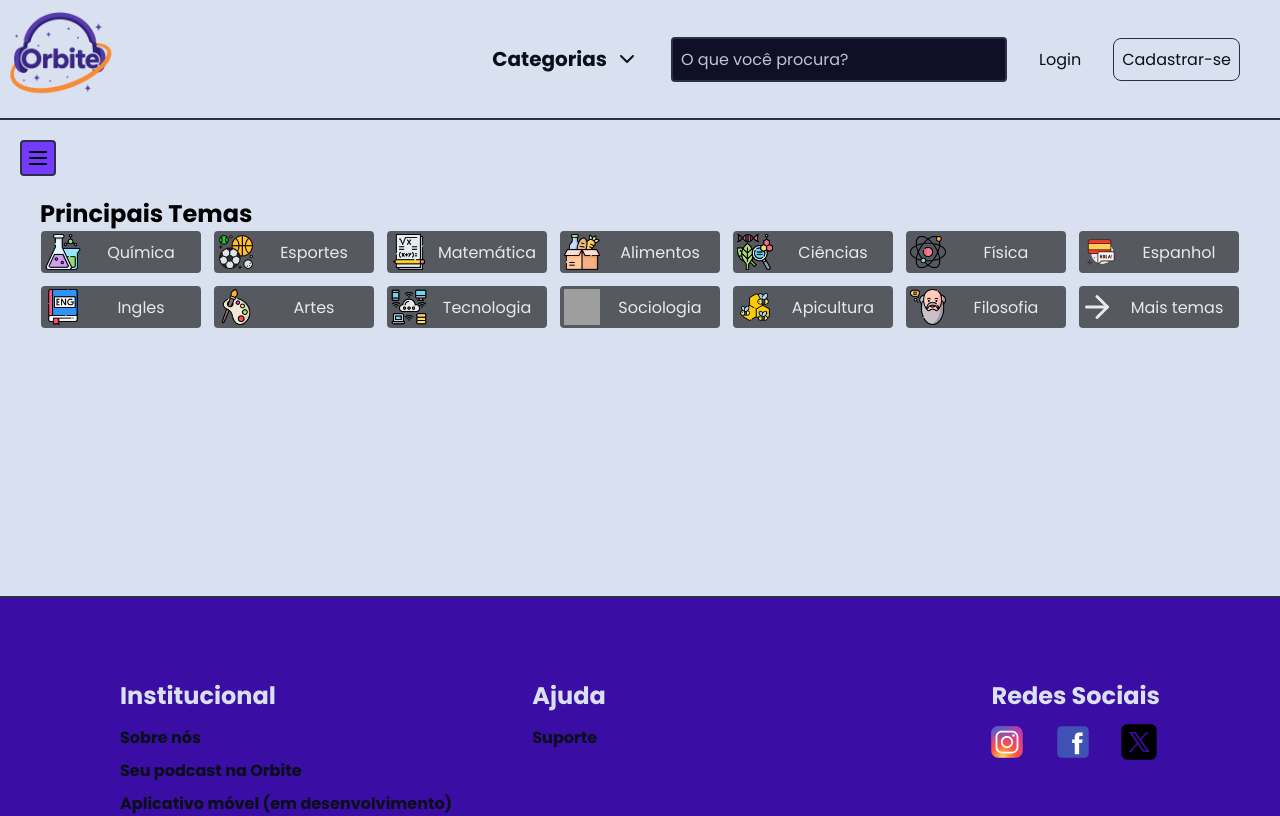
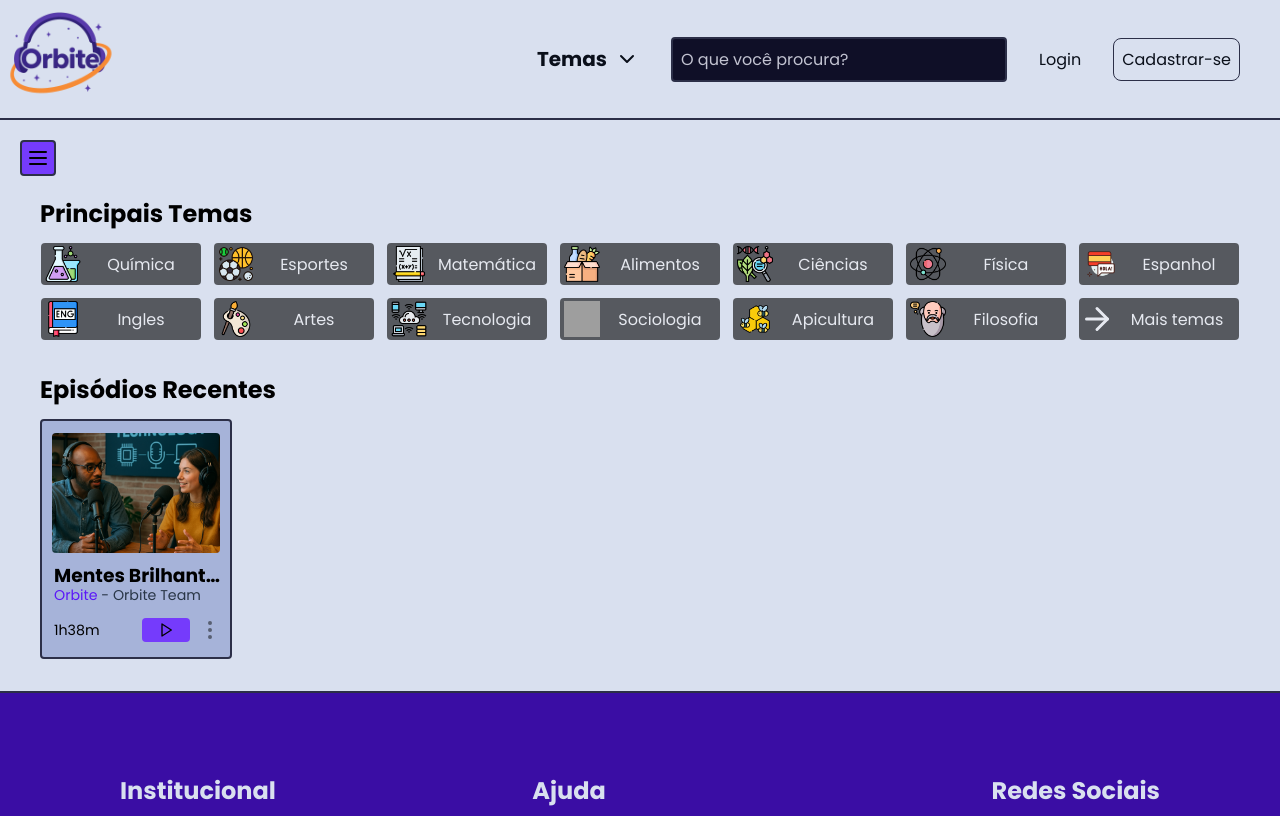
Before and after one commit to GabrielEnzoVidaldeAlmeida/orbite_react, a React (Vite) app: page / in a window 1280 px wide. Shown: the top 816 px of the page. Built offline with nearby package versions, Linux system fonts and the light colour scheme; grey boxes are pictures that could not be loaded.

Commit message:
criando cards ep para a Home

```diff
--- /dev/null
+++ b/src/components/EpCardDefault/index.tsx
@@ -0,0 +1,29 @@
+import styles from './styles.module.css'
+
+import imgchat from '../../assets/images/img-podcasts/img-eps/img_do_chat.png'
+import { EllipsisVertical, PlayIcon } from 'lucide-react'
+
+export function EpCardDefault () {
+  return (
+    <div className={styles.containerCard}>
+      <div className={styles.imgCard}>
+        <img src={imgchat} alt="" />
+      </div>
+
+      <div className={styles.textCard}>
+        <div>
+          <h3>Mentes Brilhantes</h3>
+          <p><a href='#'>Orbite</a> - Orbite Team</p>
+        </div>
+
+      <div className={styles.infoCard}>
+        <label>1h38m</label>
+          <div className={styles.btnCard}>
+            <button className={styles.btnPlay}><PlayIcon /></button>
+            <button className={styles.btnOptions}><EllipsisVertical /></button>
+          </div>
+        </div>
+      </div>
+    </div>
+  )
+}
--- /dev/null
+++ b/src/components/EpCardDefault/styles.module.css
@@ -0,0 +1,115 @@
+.containerCard {
+  border:solid 0.2rem var(--borders);
+  background: var(--background-card);
+  height: 24rem;
+  width: 19.2rem;
+  border-radius: 0.4rem;
+}
+
+.imgCard {
+  display: flex;
+  align-items: center;
+  justify-content: center;
+}
+
+.imgCard img {
+  width: 16.8rem;
+  height: 12rem;
+  margin-top: 1.2rem;
+  margin-bottom: 0.8rem;
+  border-radius: 0.4rem;
+  object-fit: cover;
+}
+
+.textCard {
+  display: flex;
+  flex-direction: column;
+  justify-content: flex-start;
+  width: 16.8rem;
+  margin-left: 1.2rem;
+  gap: 1.2rem;
+}
+
+.textCard h3 {
+  height: 2.4rem;
+  overflow: hidden;
+  text-overflow: ellipsis;
+  white-space: nowrap;
+}
+
+.textCard p {
+  font-size: 1.42rem;
+  font-weight:400;
+  color: var(--secondary-text);
+  overflow: hidden;
+  text-overflow: ellipsis;
+  white-space: nowrap;
+}
+
+.textCard a {
+  text-decoration: none;
+  color: var(--links-card-default);
+
+  justify-self: flex-start;
+  text-align: start;
+  margin-left: 0;
+}
+
+.textCard a:hover {
+  text-decoration: underline;
+}
+
+.infoCard {
+  display: flex;
+  align-items: center;
+  justify-content: space-between;
+}
+
+.infoCard label {
+  font-size: 1.42rem;
+}
+
+.btnCard {
+  display: flex;
+  justify-content: space-between;
+  gap: 0.8rem;
+}
+
+.btnPlay {
+  display: flex;
+  justify-content: center;
+  align-items: center;
+  background: var(--btn-default);
+  width: 4.8rem;
+  border: none;
+  border-radius: 0.4rem;
+  cursor: pointer;
+  transition: all 0.15s ease-in-out;
+}
+
+.btnPlay:hover {
+  filter: brightness(80%);
+}
+
+.btnPlay svg {
+  width: 1.6rem;
+  height: 1.6rem;
+}
+
+.btnOptions {
+  display: flex;
+  justify-content: center;
+  align-items: center;
+  background: transparent;
+  color: var(--options-card);
+  border: none;
+  cursor: pointer;
+}
+
+.btnOptions svg {
+  stroke: currentColor;
+}
+
+.btnOptions:hover {
+  color: var(--borders);
+}
--- a/src/components/Nav/index.tsx
+++ b/src/components/Nav/index.tsx
@@ -13,7 +13,7 @@ export function Nav () {
         </div>
 
         <div className={styles.infoNav}>
-          <strong>Categorias <ChevronDown /></strong>
+          <strong>Temas <ChevronDown /></strong>
           <input placeholder='O que você procura?'/>
           <a href='#'>Login</a>
           <a href='#' className={styles.linkRegisterNav}>Cadastrar-se</a>
--- a/src/components/pages/Index/index.tsx
+++ b/src/components/pages/Index/index.tsx
@@ -17,6 +17,7 @@ import sociologia from '../../../assets/images/icons-subject/sociologia.png'
 import apicultura from '../../../assets/images/icons-subject/apicultura.png'
 import filosofia from '../../../assets/images/icons-subject/filosofia.png'
 import { ArrowRight } from 'lucide-react'
+import { EpCardDefault } from '../../EpCardDefault'
 
 
 
@@ -48,6 +49,11 @@ export function Index () {
           <CardTheme key={index} textImg={theme?.textImg} svgIcon={theme?.svgIcon} text={theme.text} />
         ))}
       </section>
+
+      <h2>Episódios Recentes</h2>
+      <section className={styles.epsRecent}>
+        <EpCardDefault />
+      </section>
     </div>
   )
 }
--- a/src/components/pages/Index/styles.module.css
+++ b/src/components/pages/Index/styles.module.css
@@ -1,7 +1,7 @@
 .containerIndex {
   /* background-color: red; */
   width: 100%;
-  height: 40rem;
+  /* height: 40rem; */
 }
 
 .mainThemes {
@@ -13,3 +13,8 @@
   gap: 1.3rem;
   height: auto;
 }
+
+.containerIndex section {
+  margin-top: 1.2rem;
+  margin-bottom: 3.2rem;
+}
--- a/src/styles/theme.css
+++ b/src/styles/theme.css
@@ -10,9 +10,13 @@
 
     /* --primary-color: #8b5cf6; */
     --primary-color: #753bfc;
+    --links-card-default: #5b17f8;
     --links-hover: #AE95DE;
     --border-card: #7c3aed33;
+    --background-card: #A6B3D9;
     --background-menu: #99a5c8;
+    --options-card: #585f72;
+    --options-card-hover: #37373a;
 
     --btn-default: #753bfc;
     --background-btn-close-menu: #78819b;
```
Also changed, not shown: src/assets/images/img-podcasts/img-eps/img_do_chat.png (added).
